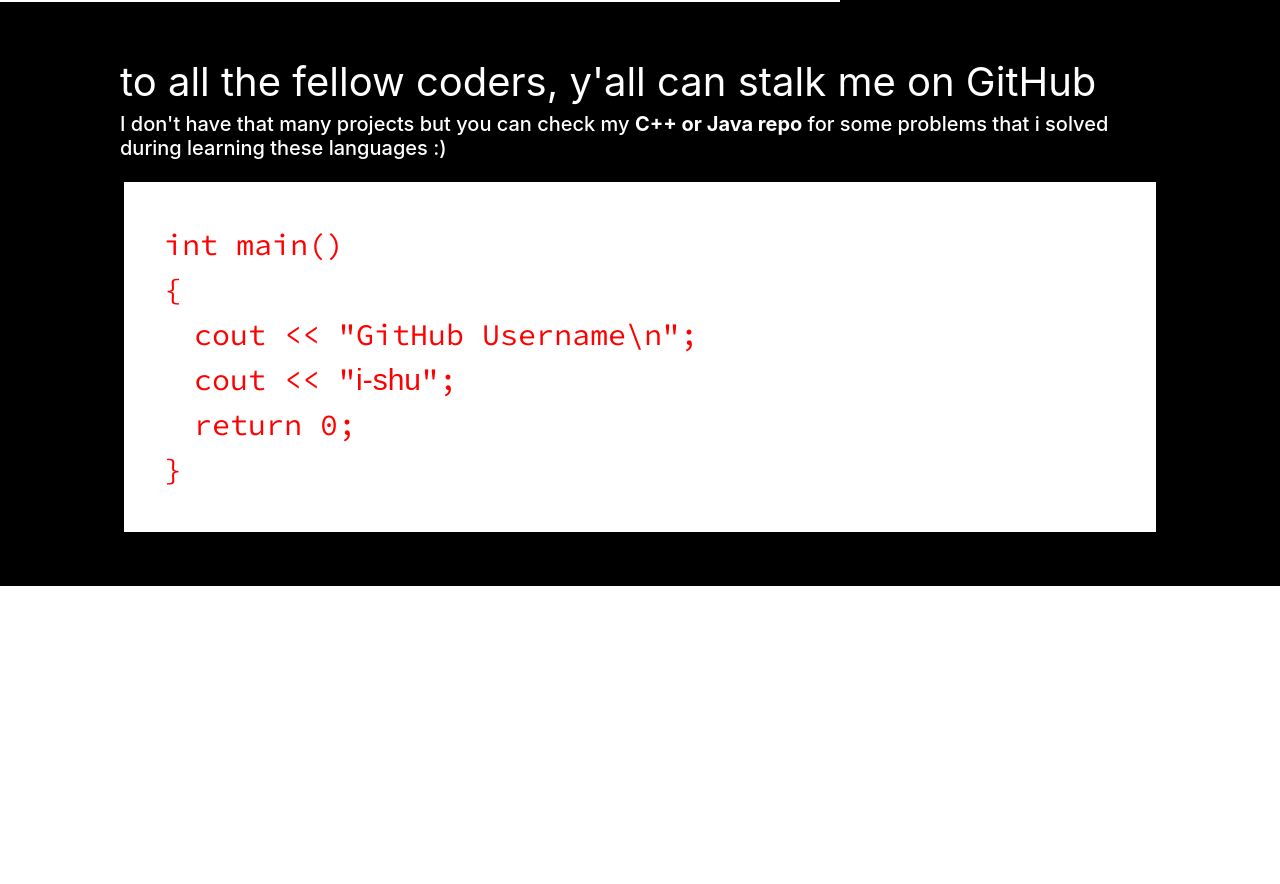
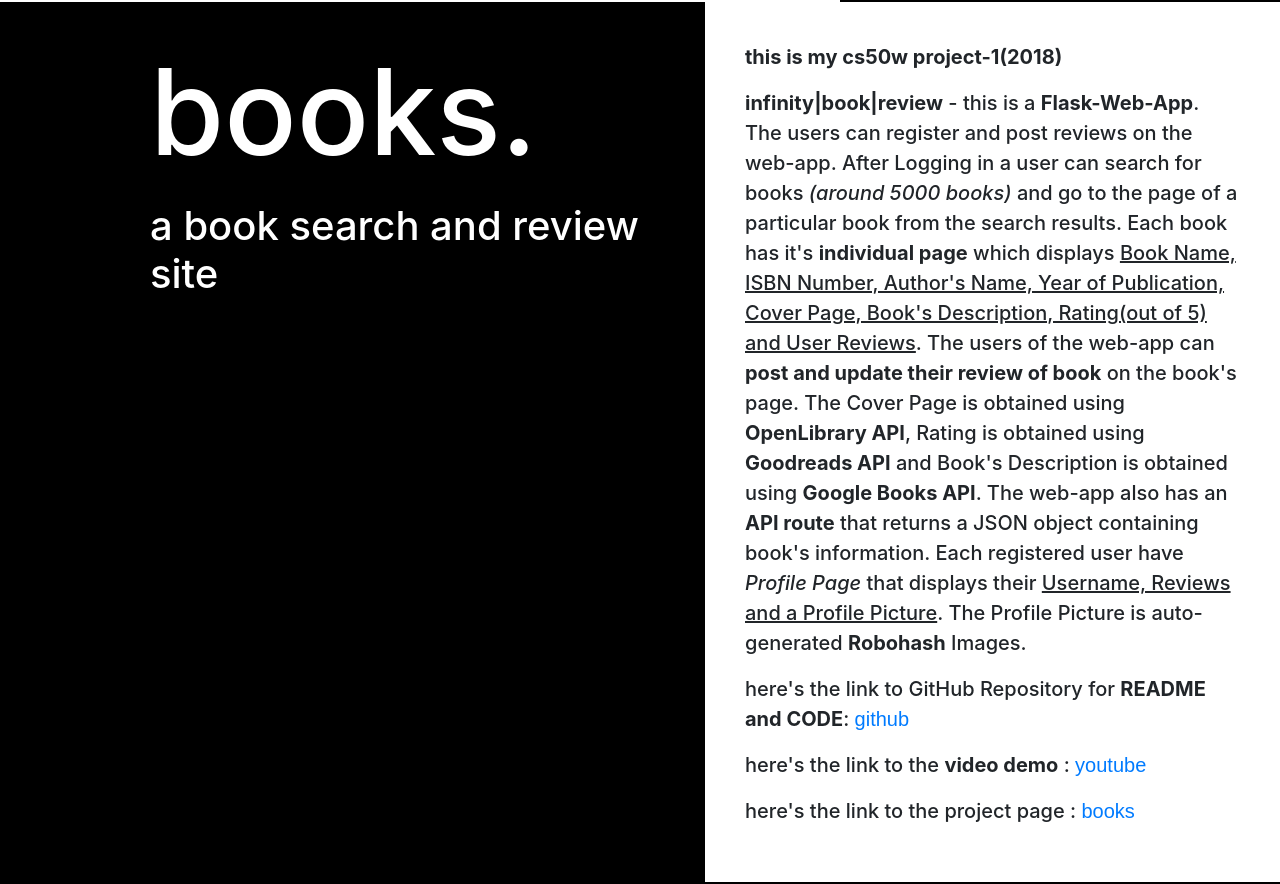
Before and after one commit to ish-u/ish-u.github.io, a plain HTML site: page project.html in a window 1280 px wide. Shown: the part 2271-3155 px from the top of the page. Before the commit the page ends 2857 px from the top, so only its background shows below. Drawn offline with nearby package versions, Linux system fonts and the light colour scheme; a web font is replaced by a local one.

Commit message:
added books in project.html

```diff
--- a/project.html
+++ b/project.html
@@ -104,6 +104,27 @@
       </div>
     </section>
     <!--end summation-->
+    <!-- books -->
+    <section class = "pr" id="books">
+      <div class="container-fluid">
+        <div class="row">
+          <div class="col logo">
+            <span>books.</span>
+            <h1>a book search and review site</h1>
+          </div>
+          <div class="col">
+            <div>
+              <p><b>this is my cs50w project-1(2018)</b></p>
+              <p><b>infinity|book|review</b> - this is a <b>Flask-Web-App</b>. The users can register and post reviews on the web-app. After Logging in a user can search for books <em>(around 5000 books)</em> and go to the page of a particular book from the search results. Each book has it's <b>individual page</b> which displays <u>Book Name, ISBN Number, Author's Name, Year of Publication, Cover Page, Book's Description, Rating(out of 5) and User Reviews</u>. The users of the web-app can <b>post and update their review of book</b> on the book's page. The Cover Page is obtained using <b>OpenLibrary API</b>, Rating is obtained using <b>Goodreads API</b> and Book's Description is obtained using <b>Google Books API</b>. The web-app also has an <b>API route</b> that returns a JSON object containing book's information. Each registered user have <em>Profile Page</em> that displays their <u>Username, Reviews and a Profile Picture</u>. The Profile Picture is auto-generated <b>Robohash</b> Images. </p>
+              <p>here's the link to GitHub Repository for <b>README and CODE</b>: <a href="https://github.com/ish-u/cs50w-projects-2018/tree/master/project1-books">github</a></p>
+              <p>here's the link to the <b>video demo</b> : <a href="https://youtu.be/LrAYS7XoGaY">youtube</a></p>
+              <p>here's the link to the project page : <a href="https://docs.cs50.net/web/2020/x/projects/1/project1.html">books</a></p>
+            </div>
+          </div>
+        </div>
+      </div>
+    </section>
+    <!--end books-->
     <section id="link">
       <div class="container">
         <div class="row">
```
